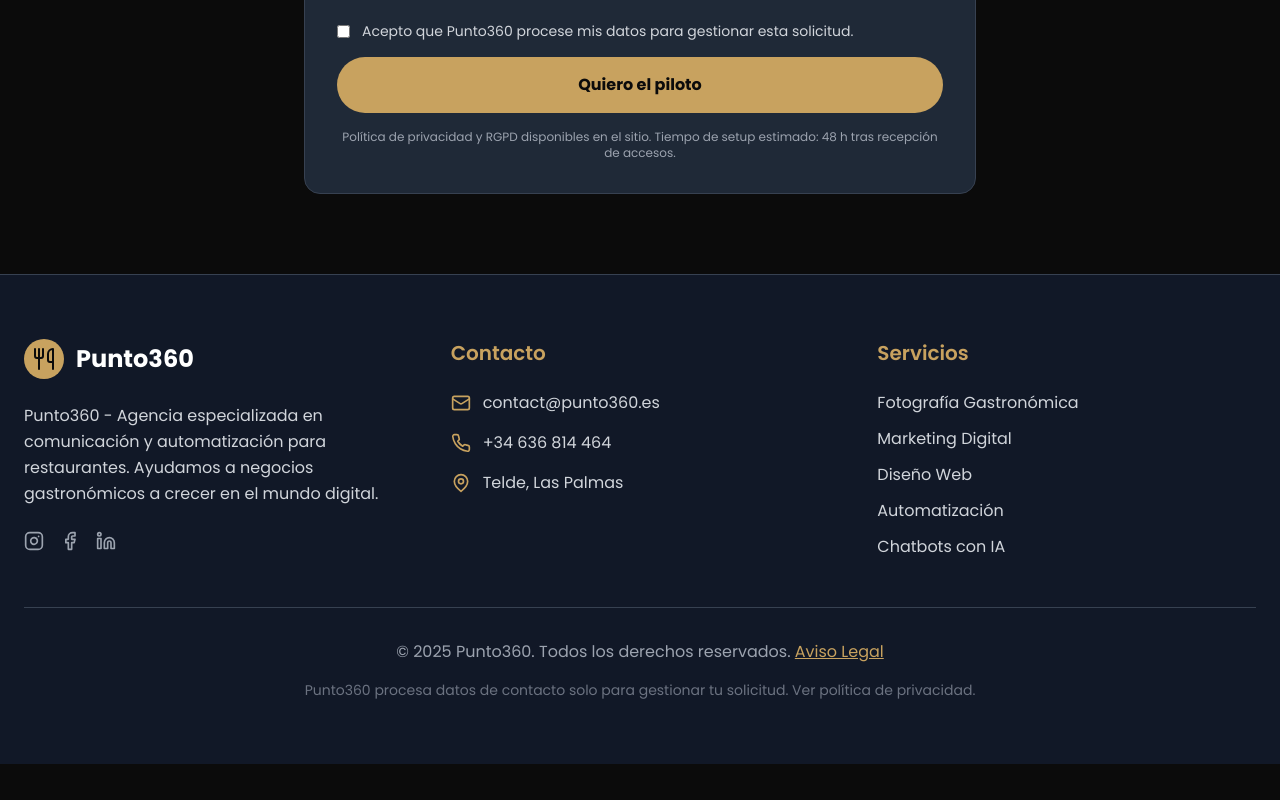
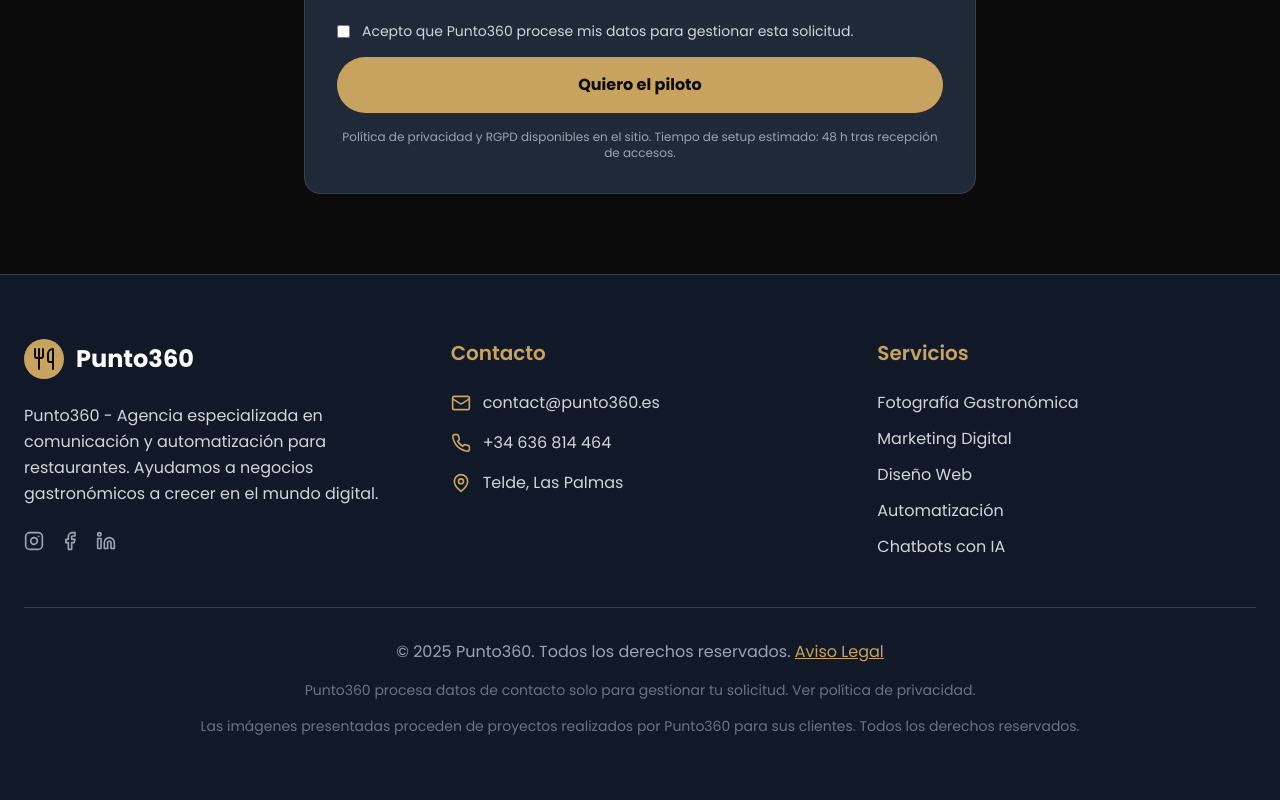
Before and after one commit to mdia12/puntop360, a React (Vite) app: page /pilot in a window 1280 px wide. Shown: the part 1482-2282 px from the top of the page. Before the commit the page ends 2246 px from the top, so only its background shows below. Built offline with nearby package versions, Linux system fonts and the light colour scheme.

Commit message:
Updated Footer.tsx

```diff
--- a/src/components/Footer.tsx
+++ b/src/components/Footer.tsx
@@ -102,6 +102,16 @@ const Footer = () => {
               Punto360 traite vos données de contact uniquement pour répondre à votre demande. Voir politique de confidentialité.
             </span>
           </div>
+
+          {/* Image Rights */}
+          <div className="mt-4 text-sm text-gray-500 font-poppins">
+            <span data-lang="es">
+              Las imágenes presentadas proceden de proyectos realizados por Punto360 para sus clientes. Todos los derechos reservados.
+            </span>
+            <span data-lang="fr" className="hidden">
+              Les images présentées proviennent de projets réalisés par Punto360 pour ses clients. Tous droits réservés.
+            </span>
+          </div>
         </div>
       </div>
 
```
